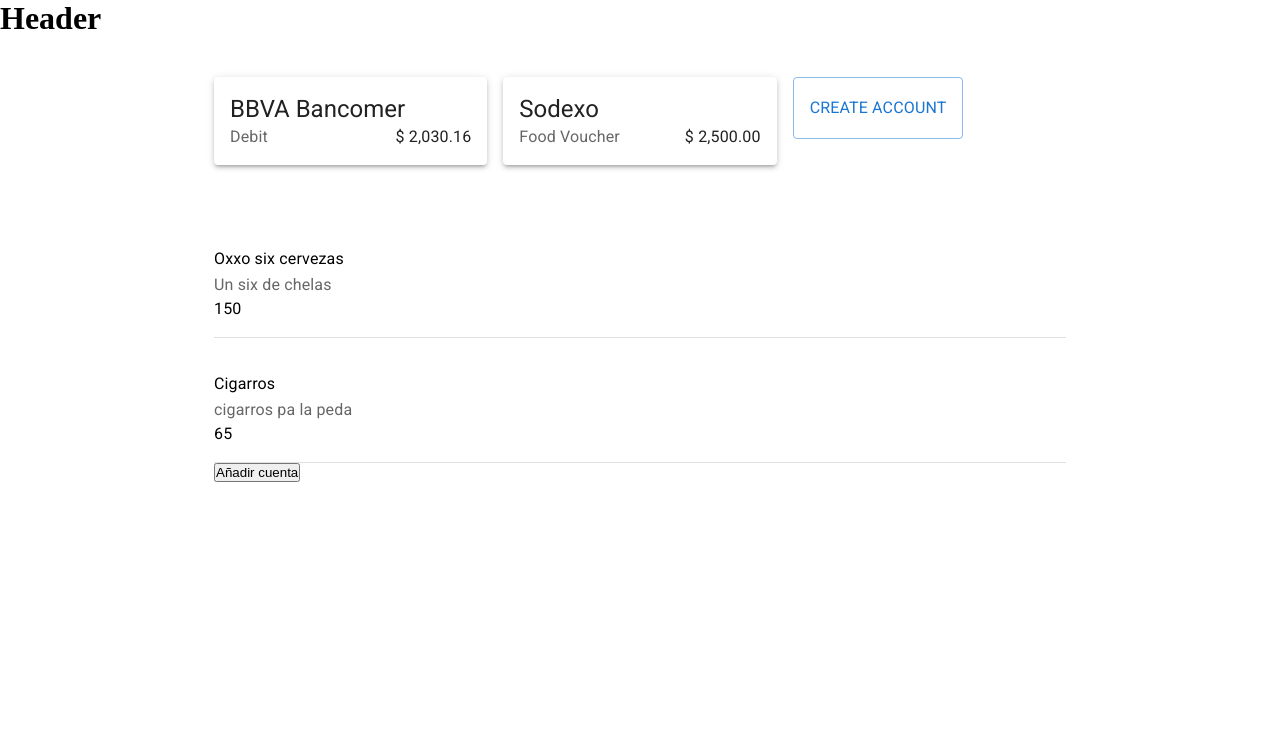
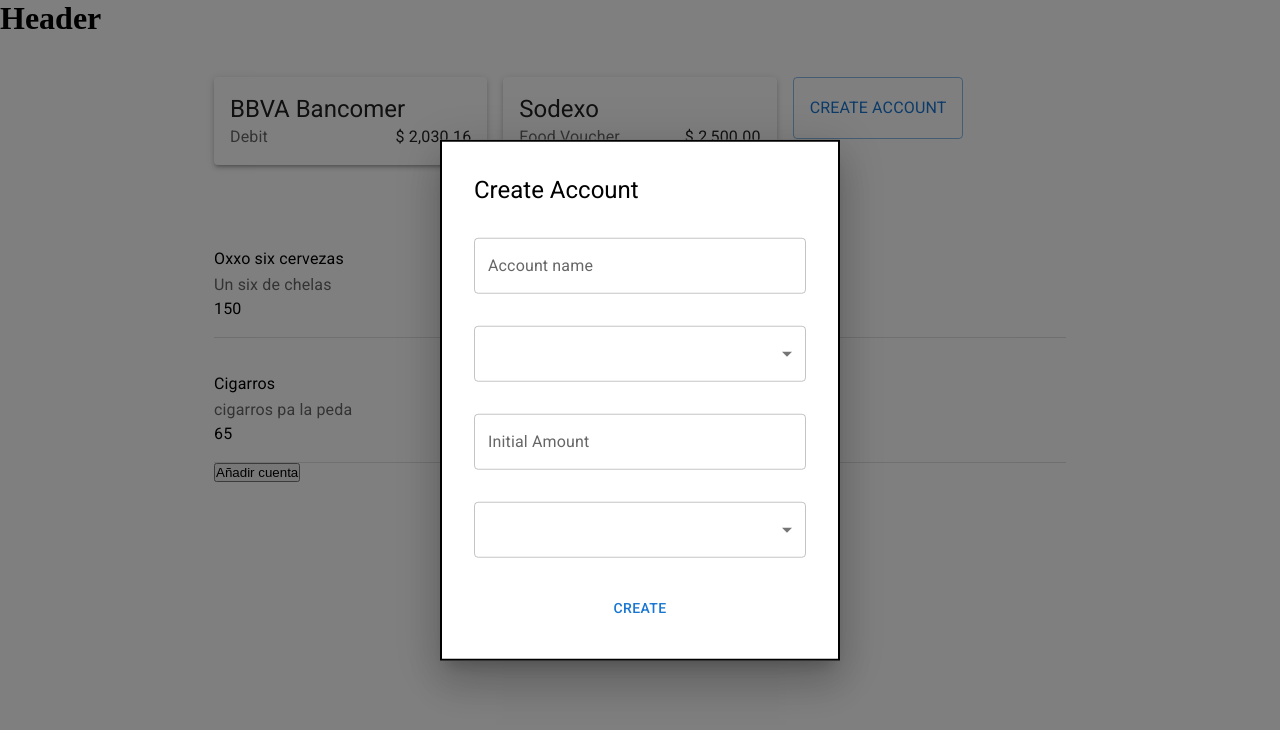
Before and after one commit to RafaelMoro/Personal-Finance, a React app: page / in a window 1280 px wide. Both pictures are taken after a click on the button "CREATE ACCOUNT". Shown: the top 730 px of the page. Built offline with nearby package versions, Linux system fonts and the light colour scheme.

Commit message:
[ADD] - The Modal for createAccount component was created, it launches when the create Account button component is clicked. Still working on the UI

```diff
--- a/src/components/CreateAccount.jsx
+++ b/src/components/CreateAccountButton.jsx
@@ -1,14 +1,14 @@
 import React from 'react'
 import { Button, Grid, Typography } from '@mui/material'
 
-const CreateAccount = () => {
+const CreateAccountButton = ({ launchModal }) => {
   return (
     <Grid item xs={4}>
-      <Button variant="outlined" sx={{ p: 2, mb: 10, mt: 5 }}>
+      <Button variant="outlined" sx={{ p: 2, mb: 10, mt: 5 }} onClick={launchModal}>
         <Typography variant="subtitle1" component="h3" >Create Account</Typography>
       </Button>
     </Grid>
   )
 }
 
-export { CreateAccount }
+export { CreateAccountButton }
--- /dev/null
+++ b/src/components/CreateAccountModal.jsx
@@ -0,0 +1,43 @@
+import React from 'react'
+import { Modal, Box, TextField, Button, Typography, Select, MenuItem } from '@mui/material'
+
+const boxStyle = {
+  position: 'absolute',
+  top: '50%',
+  left: '50%',
+  transform: 'translate( -50%, -50%)',
+  width: 400,
+  bgcolor: 'background.paper',
+  border: '2px solid #000',
+  boxShadow: 24,
+  p: 4,
+  display: 'grid',
+  gap: 4
+}
+
+const CreateAccountModal = ({ open, close }) => {
+  return (
+    <Modal open={open} onClose={close}>
+      <Box sx={boxStyle}>
+        <Typography variant="h5" component="p" >Create Account </Typography>
+        <TextField variant="outlined" label="Account name" />
+        <Select label="Type of account">
+          <MenuItem value="Debit">Debit</MenuItem>
+          <MenuItem value="Credit">Credit</MenuItem>
+          <MenuItem value="Food_Voucher">Food Voucher</MenuItem>
+          <MenuItem value="Savings">Savings</MenuItem>
+        </Select>
+        <TextField variant="outlined" label="Initial Amount" />
+        <Select label="Color">
+          <MenuItem value="Red">Red</MenuItem>
+          <MenuItem value="Blue">Blue</MenuItem>
+          <MenuItem value="Black">Black</MenuItem>
+          <MenuItem value="White">White</MenuItem>
+        </Select>
+        <Button> Create </Button>
+      </Box>
+    </Modal>
+  )
+}
+
+export {CreateAccountModal}
--- a/src/pages/Main.jsx
+++ b/src/pages/Main.jsx
@@ -1,14 +1,19 @@
 import React from 'react'
 import { useSelector, useDispatch } from 'react-redux'
 import { createAccounts } from '../redux/slices/accounts.slice'
+
 import { Container } from '@mui/material'
+
 import { Accounts } from '@containers/Accounts'
 import { Records } from '@containers/Records'
 import { Account } from '@components/Account'
 import { Record } from '@components/Record'
-import { CreateAccount } from '@components/CreateAccount'
+import { CreateAccountButton } from '@components/CreateAccountButton'
+import { CreateAccountModal } from '@components/CreateAccountModal'
 
 const Main = () => {
+  const [ createAccountModal, setCreateAccountModal ] = React.useState(false)
+
   const dispatch = useDispatch()
   const accountsState = useSelector(state => state.accounts.accounts)
   const accounts = [
@@ -42,13 +47,17 @@
       initialValue: 2500
     }))
   }
+  const createAccountClickHandler = () => {
+    setCreateAccountModal(!createAccountModal)
+  }
   return (
+    <>
     <Container maxWidth="md" sc={{ bgcolor: '#f5f5f5' }}>
       <Accounts>
         {
           accounts.map((account, index) => ( <Account key={index} account={account} /> ))
         }
-        <CreateAccount />
+        <CreateAccountButton launchModal={createAccountClickHandler} />
       </Accounts>
       <Records>
         {
@@ -56,8 +65,9 @@
         }
       </Records>
       <button onClick={ clickHandler }>Añadir cuenta</button>
-
     </Container>
+    { createAccountModal && <CreateAccountModal open={createAccountModal} close={createAccountClickHandler} /> }
+    </>
   )
 }
 
```
